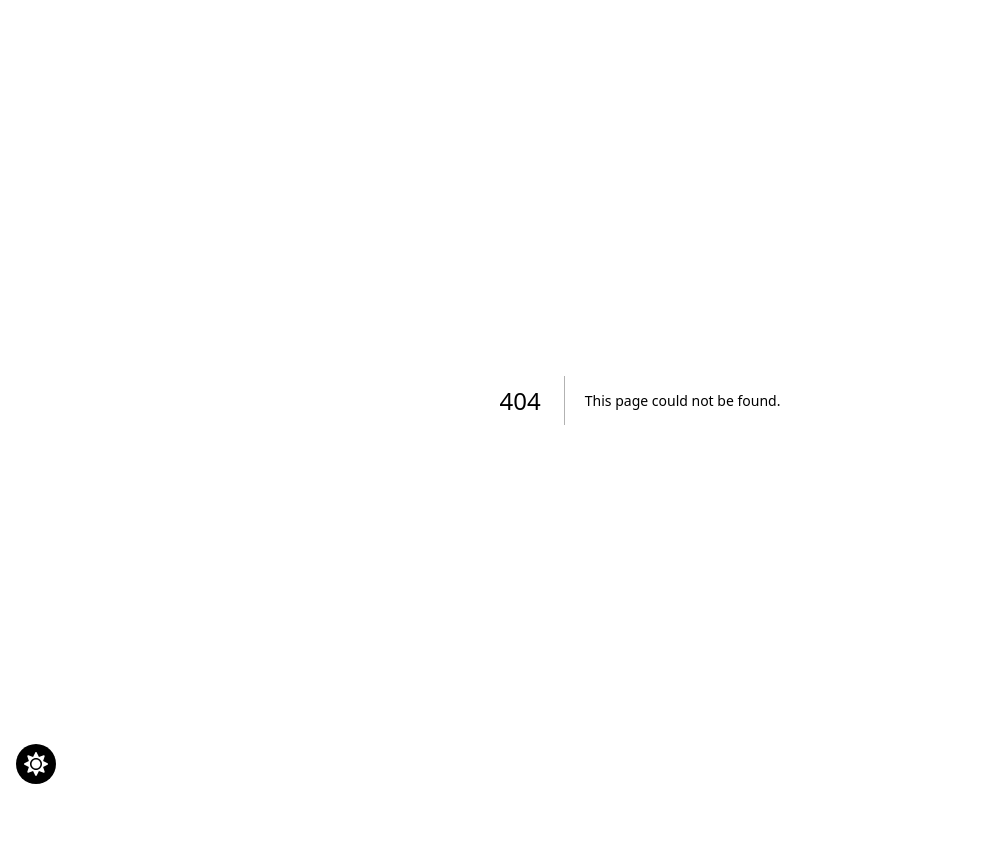
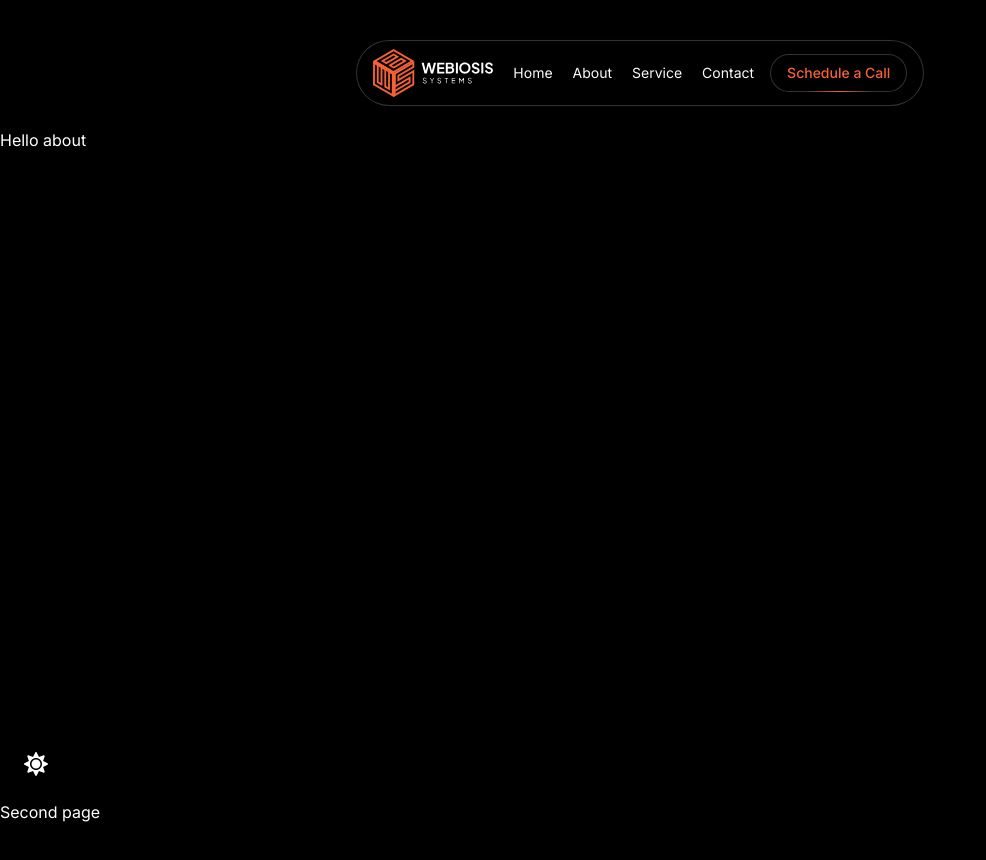
Before and after one commit to himanrawat/webiosis, a Next.js app: page /about in a window 1280 px wide. Before the commit this address had no page. Shown: the top 860 px of the page, without its empty margins (0-986 px from the left). Before the commit the page ends 800 px from the top, so only its background shows below. Built offline with nearby package versions, Linux system fonts and the light colour scheme.

Commit message:
Refactor navigation components and implement FixedNavbar for consistent layout

```diff
--- /dev/null
+++ b/src/app/about/AboutLayout.tsx
@@ -0,0 +1,16 @@
+import FloatingNavbar from "@/components/FloatingNavbar";
+import React from "react";
+
+export default function AboutLayout({
+	children,
+}: {
+	children: React.ReactNode;
+}) {
+	return (
+		<div>
+			{/* Use the same FloatingNavbar */}
+			<FloatingNavbar />
+			{children}
+		</div>
+	);
+}
--- /dev/null
+++ b/src/app/about/page.tsx
@@ -0,0 +1,20 @@
+import FixedNavbar from "@/components/FixedNavbar";
+import Navbar from "@/components/Navbar";
+import React from "react";
+
+const About = () => {
+	return (
+		<>
+			{/* <Navbar /> */}
+			<FixedNavbar />
+			<div className="h-screen pt-32">
+				<h1>Hello about</h1>
+			</div>
+			<div className="h-screen">
+				<p>Second page</p>
+			</div>
+		</>
+	);
+};
+
+export default About;
--- a/src/app/layout.tsx
+++ b/src/app/layout.tsx
@@ -24,9 +24,6 @@
 				suppressHydrationWarning
 			>
 				<ThemeProvider>
-					<div className="relative w-full flex justify-center items-center">
-						<FloatingNavbar />
-					</div>
 					{children}
 					<ThemeToggleButton />
 				</ThemeProvider>
--- a/src/app/page.tsx
+++ b/src/app/page.tsx
@@ -4,12 +4,16 @@
 import { InfiniteMovingCardsDemo } from "@/components/InfiniteMovingCardsDemo";
 import Footer from "@/components/Footer";
 import Steps from "@/components/Steps";
+import FloatingNavbar from "@/components/FloatingNavbar";
 
 export default function Home() {
 	return (
 		<>
+			{/* <div className="relative w-full flex justify-center items-center">
+			</div> */}
+			<FloatingNavbar />
 			<main className="flex justify-center items-center min-h-screen">
-			<HeroSections />
+				<HeroSections />
 			</main>
 			<FeaturesSectionDemo />
 			<InfiniteMovingCardsDemo />
--- /dev/null
+++ b/src/components/FixedNavbar.tsx
@@ -0,0 +1,38 @@
+"use client";
+import React from "react";
+import { FixedNav } from "./ui/fixed-navbar-ui";
+import { IconHome, IconMessage, IconUser } from "@tabler/icons-react";
+
+const FixedNavbar = () => {
+	const navItems = [
+		{
+			name: "Home",
+			link: "/",
+			icon: <IconHome className="h-4 w-4 text-neutral-500 dark:text-white" />,
+		},
+		{
+			name: "About",
+			link: "/about",
+			icon: <IconUser className="h-4 w-4 text-neutral-500 dark:text-white" />,
+		},
+		{
+			name: "Service",
+			link: "/service",
+			icon: <IconUser className="h-4 w-4 text-neutral-500 dark:text-white" />,
+		},
+		{
+			name: "Contact",
+			link: "/contact",
+			icon: (
+				<IconMessage className="h-4 w-4 text-neutral-500 dark:text-white" />
+			),
+		},
+	];
+	return (
+		<div className="relative w-full">
+			<FixedNav navItems={navItems} />
+		</div>
+	);
+};
+
+export default FixedNavbar;
--- a/src/components/Navbar.tsx
+++ b/src/components/Navbar.tsx
@@ -11,32 +11,11 @@
 			className={cn("fixed top-10 inset-x-0 max-w-2xl mx-auto z-50", className)}
 		>
 			<Menu setActive={setActive}>
-				<Link href={"/"}>
-					<MenuItem
-						setActive={setActive}
-						active={active}
-						item="Home"
-					></MenuItem>
-				</Link>
-				<Link href={"/service"}>
-					<MenuItem setActive={setActive} active={active} item="Services">
-						<div className="flex flex-col space-y-4 text-sm">
-							<HoveredLink href="/web-dev">Web Development</HoveredLink>
-							<HoveredLink href="/interface-design">
-								Interface Design
-							</HoveredLink>
-							<HoveredLink href="/seo">Search Engine Optimization</HoveredLink>
-							<HoveredLink href="/branding">Branding</HoveredLink>
-						</div>
-					</MenuItem>
-				</Link>
-				<Link href={"/contact"}>
-					<MenuItem
-						setActive={setActive}
-						active={active}
-						item="Contact"
-					></MenuItem>
-				</Link>
+				<Link href={"/"}>Home</Link>
+				<Link href={"/about"}>About</Link>
+				<Link href={"/service"}>Service</Link>
+				<Link href={"/contact"}>Contact</Link>
+				<Link href={"/about"}>Schedule call</Link>
 			</Menu>
 		</div>
 	);
--- /dev/null
+++ b/src/components/ui/fixed-navbar-ui.tsx
@@ -0,0 +1,85 @@
+"use client";
+import React, { useState } from "react";
+import {
+	motion,
+	AnimatePresence,
+	useScroll,
+	useMotionValueEvent,
+} from "framer-motion";
+import { cn } from "@/lib/utils";
+import Link from "next/link";
+import Logo from "@/assets/webiosis-logo-1.svg";
+import Image from "next/image";
+import { SignupFormDemo } from "../schedulecall";
+
+export const FixedNav = ({
+	navItems,
+	className,
+}: {
+	navItems: {
+		name: string;
+		link: string;
+		icon?: JSX.Element;
+	}[];
+	className?: string;
+}) => {
+	const { scrollY } = useScroll();
+	const [isFormOpen, setIsFormOpen] = useState(false);
+
+	return (
+		<>
+			<motion.div
+				initial={{
+					opacity: 1,
+					y: 0,
+				}}
+				className={cn(
+					"flex w-fit fixed top-10 inset-x-0 mx-auto border border-transparent dark:border-white/[0.2] dark:bg-black/30 rounded-full backdrop-filter backdrop-blur-sm bg-opacity-10 bg-black/40 shadow-[0px_2px_3px_-1px_rgba(0,0,0,0.1),0px_1px_0px_0px_rgba(25,28,33,0.02),0px_0px_0px_1px_rgba(25,28,33,0.08)] z-[5000] px-4 py-2 items-center gap-4 justify-between",
+					className
+				)}
+			>
+				<div className="flex items-center justify-between space-x-4">
+					<Image src={Logo} alt="logo" className="h-12 w-fit hidden md:block" />
+					{navItems.map((navItem: any, idx: number) => (
+						<Link
+							key={`link-${idx}`}
+							href={navItem.link}
+							className={cn(
+								"relative dark:text-neutral-50 items-center flex space-x-1 text-white dark:hover:text-orange hover:text-orange"
+							)}
+						>
+							<span className="block sm:hidden">{navItem.icon}</span>
+							<span className="hidden sm:block text-sm">{navItem.name}</span>
+						</Link>
+					))}
+				</div>
+				<Link
+					href="/scheduleCall"
+					className="border text-sm font-medium relative border-black dark:border-white/[0.2] text-orange dark:text-orange px-4 py-2 rounded-full bg-black"
+				>
+					<span>Schedule a Call</span>
+					<span className="absolute inset-x-0 w-1/2 mx-auto -bottom-px bg-gradient-to-r from-transparent via-orange to-transparent h-px" />
+				</Link>
+			</motion.div>
+
+			{isFormOpen && (
+				<div className="fixed inset-0 z-[5001] flex items-center justify-center bg-black bg-opacity-50">
+					<motion.div
+						initial={{ opacity: 0, y: -50 }}
+						animate={{ opacity: 1, y: 0 }}
+						transition={{ duration: 0.3 }}
+						className="bg-white dark:bg-black p-8 rounded-lg shadow-lg"
+					>
+						<SignupFormDemo />
+						<button
+							className="mt-4 text-sm text-red-500"
+							onClick={() => setIsFormOpen(false)}
+						>
+							Close
+						</button>
+					</motion.div>
+				</div>
+			)}
+		</>
+	);
+};
```
